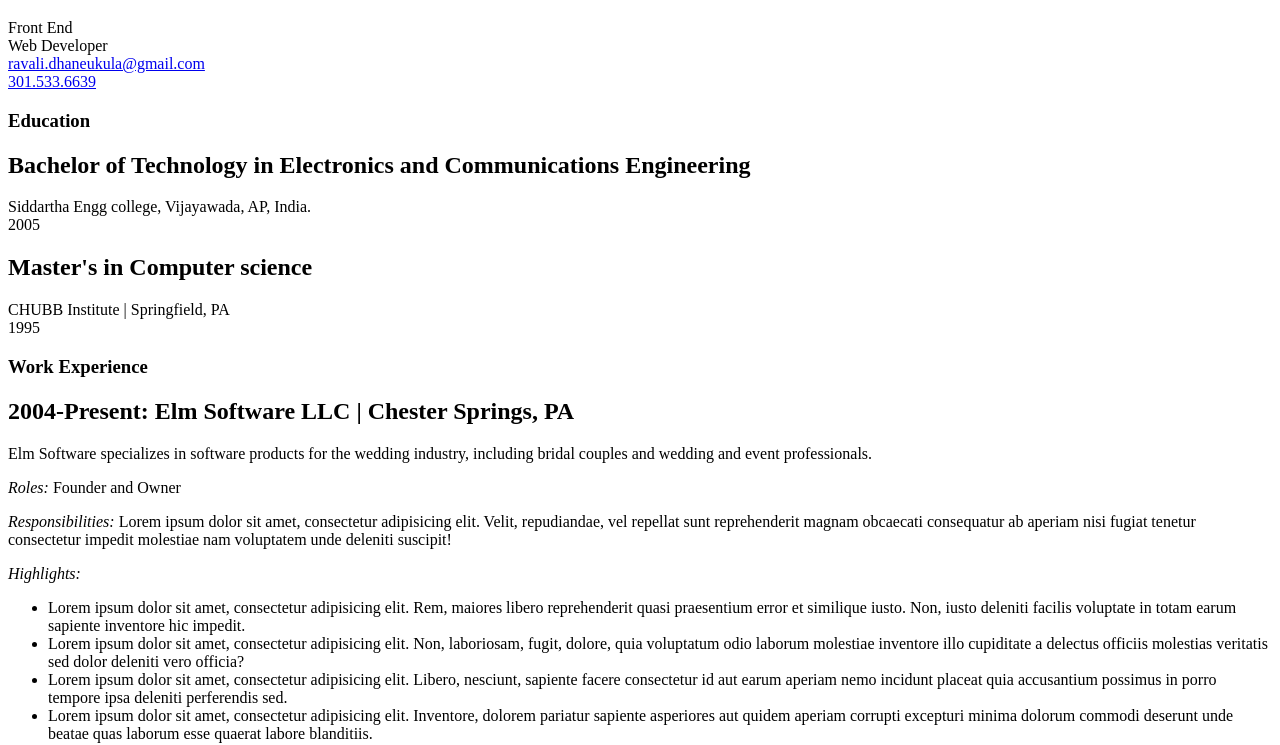
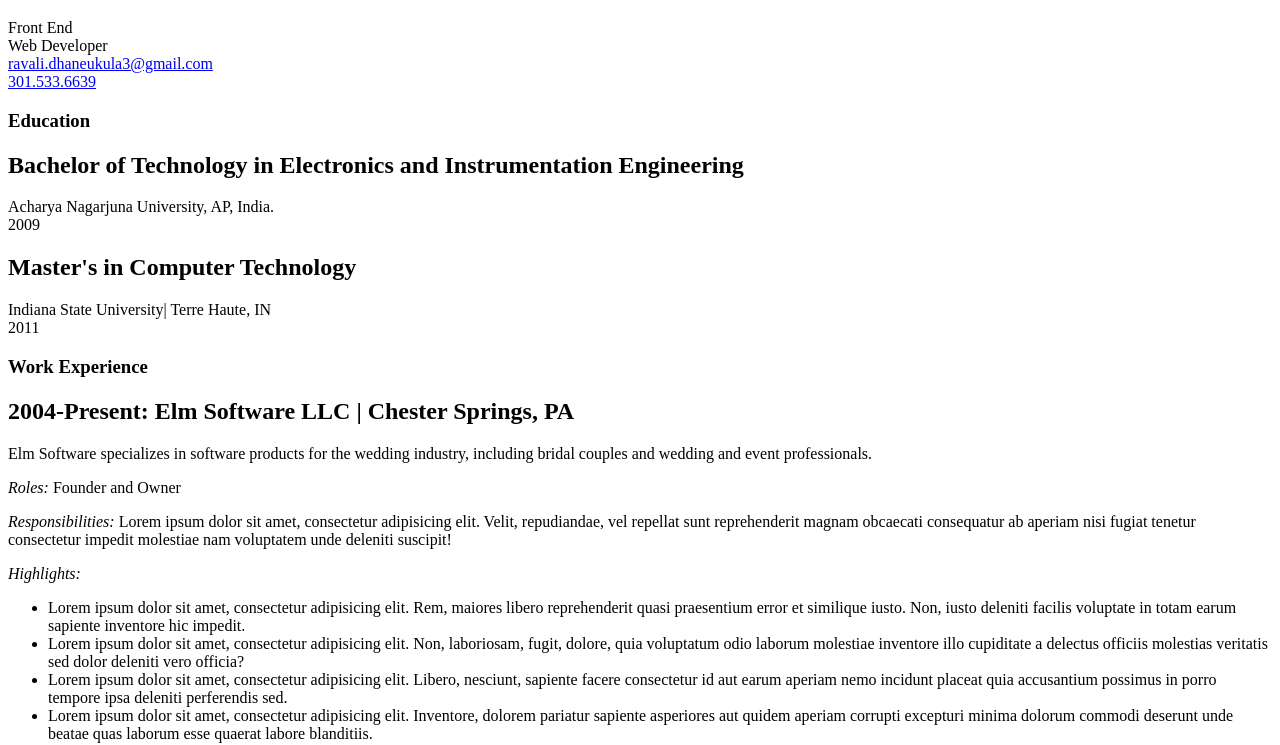
Before and after one commit to RavaliDhanekula/MyResume, a plain HTML site: page index.html in a window 1280 px wide. Shown: the part 61-806 px from the top of the page. Drawn offline with nearby package versions, Linux system fonts and the light colour scheme; files that its build step writes are made by us from their sources.

Commit message:
Update index.html

```diff
--- a/index.html
+++ b/index.html
@@ -10,7 +10,7 @@
     Web Developer
   </div>
   <div class="contact-info">
-    <a href="mailto:john@elmsoftware.com?subject=Saw your resume online...">ravali.dhaneukula@gmail.com</a><br/>
+    <a href="mailto:john@elmsoftware.com?subject=Saw your resume online...">ravali.dhaneukula3@gmail.com</a><br/>
     <a href="tel:4843418486">301.533.6639</a>
   </div>
 </header>
@@ -21,12 +21,12 @@
     <article class="education">
       <h1>Education</h1>
       <div class="block">
-        <h2>Bachelor of Technology <span>in</span> Electronics and Communications Engineering</h2>
-        <p>Siddartha Engg college, Vijayawada, AP, India.<br/>2005</p>
+        <h2>Bachelor of Technology <span>in</span> Electronics and Instrumentation Engineering</h2>
+        <p>Acharya Nagarjuna University, AP, India.<br/>2009</p>
       </div>
       <div class="block">
-        <h2>Master's <span>in</span> Computer science</h2>
-        <p>CHUBB Institute | Springfield, PA<br/>1995</p>
+        <h2>Master's <span>in</span> Computer Technology</h2>
+        <p>Indiana State University| Terre Haute, IN<br/>2011</p>
       </div>
     </article>
     <article class="work">
```
